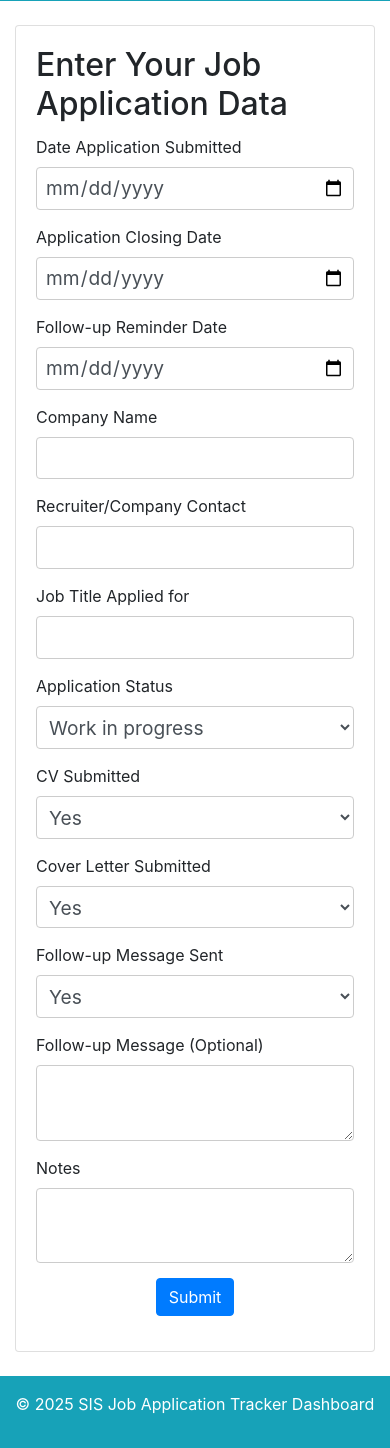
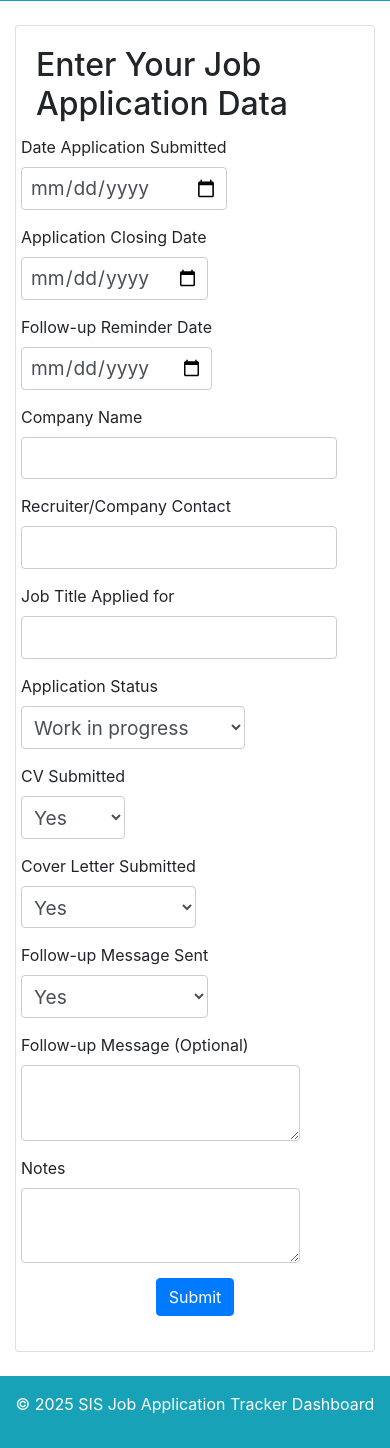
Before and after one commit to GinaHorch/job-application-tracker, a Flask app: page /form in a window 390 px wide. Shown: the part 269-1717 px from the top of the page. Run offline with Flask 3, Linux system fonts and the light colour scheme; the visitor is signed in with stand-in values (Sample User, id 1); parts of the project's set-up code (start-up, migrations or seed data) failed here and were passed over; some libraries are stand-ins or nearby versions.

Commit message:
Adjust responsiveness for different devices and add Readme.md

```diff
--- a/static/style.css
+++ b/static/style.css
@@ -99,3 +99,13 @@
     background-color: #c82333;
     border-color: #bd2130;
 }
+
+@media (max-width: 768px) {
+    .dashboard-table {
+        font-size: 0.9rem;
+    }
+    .table .btn {
+        padding: 0.3rem 0.6rem;
+        font-size: 0.8rem;
+    }
+}
--- a/templates/dashboard.html
+++ b/templates/dashboard.html
@@ -55,6 +55,7 @@
 </form>
 
 <!-- Table -->
+<div class="table-responsive">
     <table class="table table-bordered mt-4">
         <thead>
             <tr>
@@ -99,6 +100,7 @@
             {% endfor %}
         </tbody>
     </table>
+</div>
 
 <div class="mt-3">
     <span class="badge bg-danger">Overdue</span> Due date is today or past.
--- a/templates/form.html
+++ b/templates/form.html
@@ -16,6 +16,7 @@
                 </div>
             {% endif %}
 
+            <div class="row">
                 <div class="form-group">
                     {{ form.date_submitted.label }}
                     {{ form.date_submitted(class="form-control") }}
@@ -25,7 +26,9 @@
                         </div>
                     {% endif %}
                 </div>
+            </div>
 
+            <div class="row">
                 <div class="form-group">
                     {{ form.due_date.label }}
                     {{ form.due_date(class="form-control") }}
@@ -35,7 +38,9 @@
                         </div>
                     {% endif %}
                 </div>
+            </div>
 
+            <div class="row">
                 <div class="form-group">
                     {{ form.follow_up_date.label }}
                     {{ form.follow_up_date(class="form-control") }}
@@ -45,7 +50,9 @@
                         </div>
                     {% endif %}
                 </div>
+            </div>
 
+            <div class="row">
                 <div class="form-group">
                     {{ form.company.label }}
                     {{ form.company(class="form-control") }}
@@ -55,7 +62,9 @@
                         </div>
                     {% endif %}
                 </div>
+            </div>
 
+            <div class="row">
                 <div class="form-group">
                     {{ form.contact.label }}
                     {{ form.contact(class="form-control") }}
@@ -65,7 +74,9 @@
                         </div>
                     {% endif %}
                 </div>
+            </div>
 
+            <div class="row">
                 <div class="form-group">
                     {{ form.position_title.label }}
                     {{ form.position_title(class="form-control") }}
@@ -75,7 +86,9 @@
                         </div>
                     {% endif %}
                 </div>
+            </div>
 
+            <div class="row">
                 <div class="form-group">
                     {{ form.status.label }}
                     {{ form.status(class="form-control") }}
@@ -85,7 +98,9 @@
                         </div>
                     {% endif %}
                 </div>
+            </div>
 
+            <div class="row">
                 <div class="form-group">
                     {{ form.cv_submitted.label }}
                     {{ form.cv_submitted(class="form-control") }}
@@ -95,7 +110,9 @@
                         </div>
                     {% endif %}
                 </div>
+            </div>
 
+            <div class="row">
                 <div class="form-group">
                     {{ form.cover_letter_submitted.label }}
                     {{ form.cover_letter_submitted(class="form-control") }}
@@ -105,7 +122,9 @@
                         </div>
                     {% endif %}
                 </div>
+            </div>
 
+            <div class="row">
                 <div class="form-group">
                     {{ form.follow_up_sent.label }}
                     {{ form.follow_up_sent(class="form-control") }}
@@ -115,7 +134,9 @@
                         </div>
                     {% endif %}
                 </div>
+            </div>
 
+            <div class="row">
                 <div class="form-group">
                     {{ form.follow_up_message.label }}
                     {{ form.follow_up_message(class="form-control") }}
@@ -125,7 +146,9 @@
                         </div>
                     {% endif %}
                 </div>
+            </div>
 
+            <div class="row">
                 <div class="form-group">
                     {{ form.notes.label }}
                     {{ form.notes(class="form-control") }}
@@ -134,6 +157,7 @@
                             {{ form.notes.errors[0] }}
                         </div>
                     {% endif %}
+                </div>
             </div>
 
             <div class="form-group text-center">
```
Also changed, not shown: 1 other file. Lines whose indentation alone changed are shown as unchanged.
